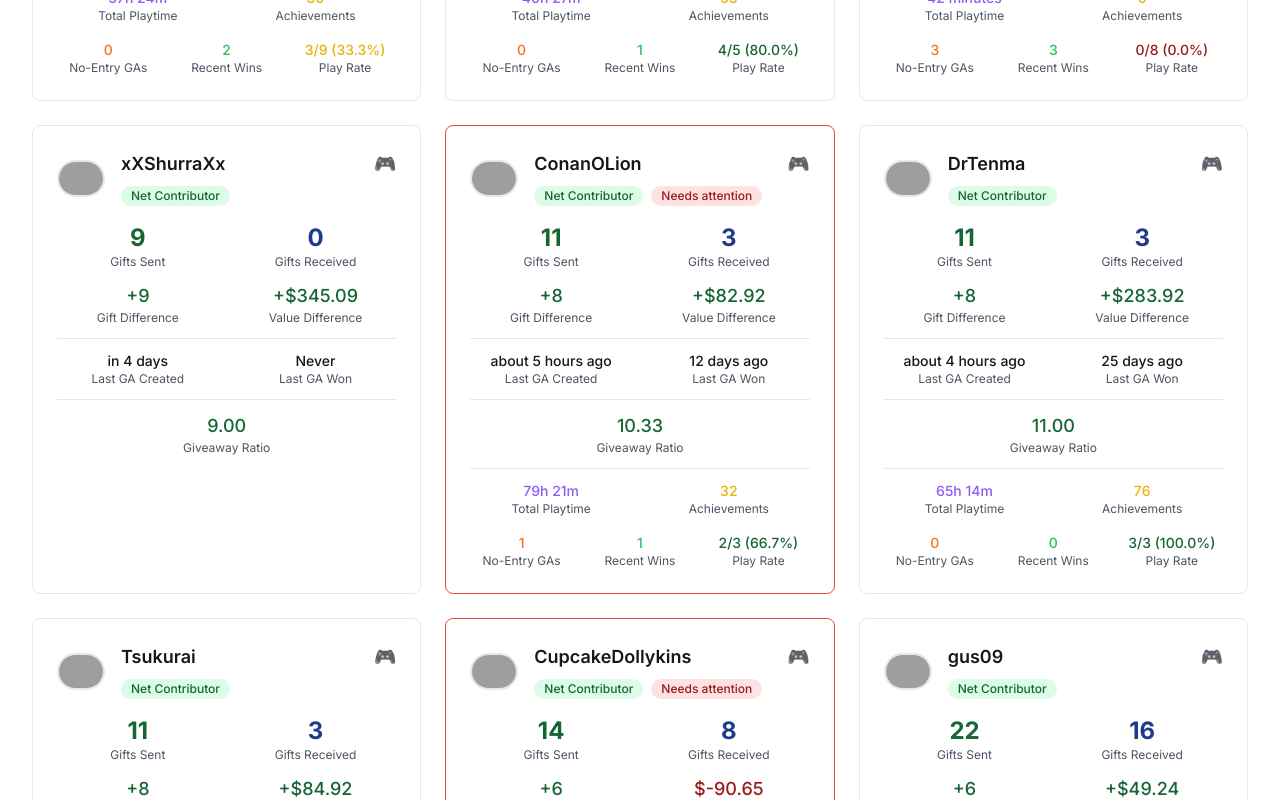
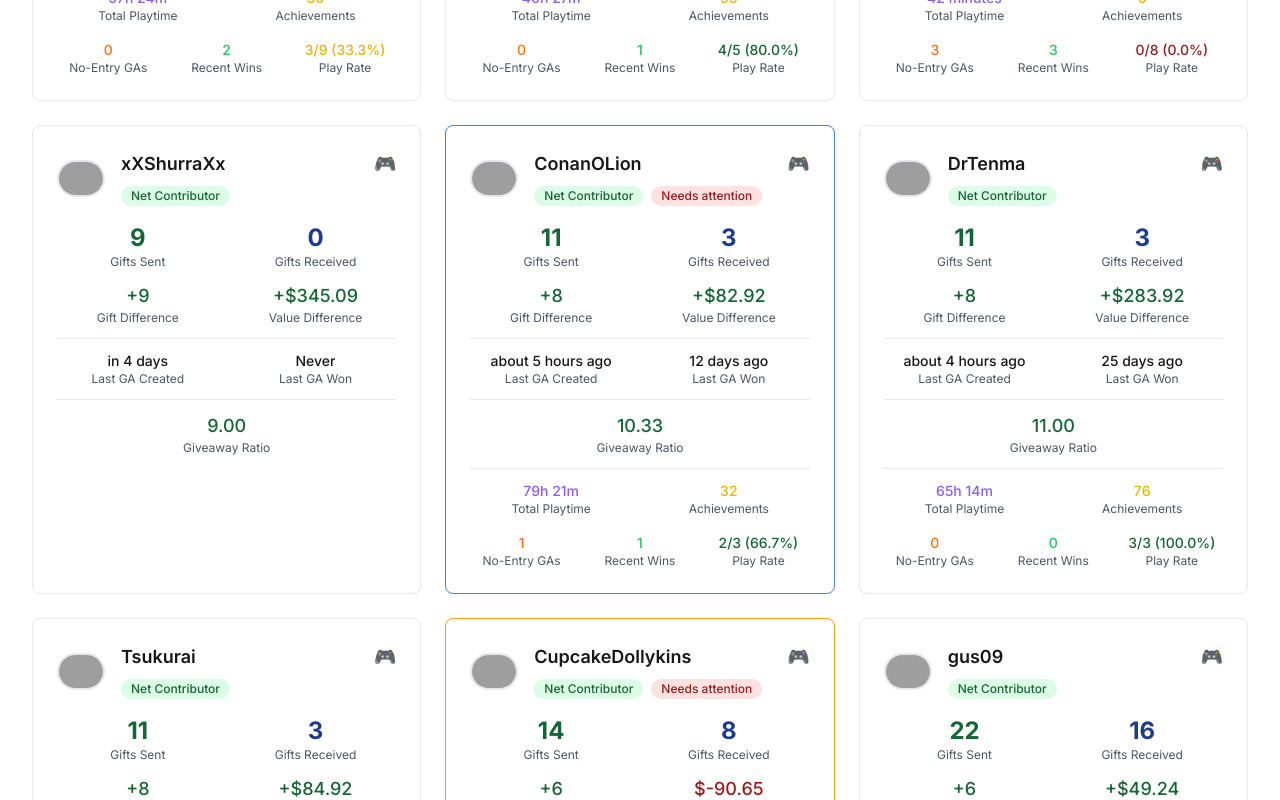
Before and after one commit to yannbf/sg-club, a Next.js app in the folder packages/website/: page /users in a window 1280 px wide. Shown: the part 1340-2140 px from the top of the page. Built offline with nearby package versions, Linux system fonts and the light colour scheme; grey boxes are pictures that could not be loaded.

Commit message:
add border colors

```diff
--- a/package.json
+++ b/package.json
@@ -7,7 +7,7 @@
     "run-all": "pnpm run --filter scraper run-all",
     "data": "pnpm run --filter scraper data",
     "generate-all-website-data": "pnpm run --filter scraper generate-all-website-data",
-    "website:dev": "pnpm run --filter website dev",
+    "dev": "pnpm run --filter website dev",
     "website:build": "pnpm run --filter website build",
     "website:serve": "pnpm run --filter website serve"
   },
--- a/packages/website/src/app/globals.css
+++ b/packages/website/src/app/globals.css
@@ -15,6 +15,9 @@
     --foreground: #171717;
     --card-background: #ffffff;
     --card-border: #e5e7eb;
+    --card-border-problem: #ef4444;
+    --card-border-warning: #f59e0b;
+    --card-border-info: #3b82f6;
     --muted: #6b7280;
     --muted-foreground: #4b5563;
 
@@ -49,6 +52,9 @@
       --foreground: #f3f4f6;
       --card-background: #1f2937;
       --card-border: #374151;
+      --card-border-problem: #ef4444;
+      --card-border-warning: #f59e0b;
+      --card-border-info: #3b82f6;
       --muted: #9ca3af;
       --muted-foreground: #d1d5db;
 
--- a/packages/website/src/app/users/[username]/UserDetailPageClient.tsx
+++ b/packages/website/src/app/users/[username]/UserDetailPageClient.tsx
@@ -26,11 +26,50 @@ interface Props {
   leavers: GiveawayLeaver[];
 }
 
-const warningToMessageMap: Record<string, string> = {
-  unplayed_required_play_giveaways: 'Has not played two or more required play giveaways',
-  required_plays_need_review: 'Has required play games which were played and need review',
-  illegal_entered_required_play_giveaways: 'Has entered required play giveaways while not having played 2 required play giveaways',
-  illegal_entered_any_giveaways: 'Has entered any giveaways while not having played 3 or more required play giveaways',
+type UserWarning = {
+  description: string
+  severity: 'problem' | 'warning' | 'info'
+}
+
+export const getWarningsSeverity = (warnings: string[]): 'problem' | 'warning' | 'info' => {
+  // return the highest severity of the warnings
+  let hasWarning = false
+  for (const warning of warnings) {
+    const warningSeverity = warningToMessageMap[warning].severity
+    if (warningSeverity === 'problem') {
+      return 'problem'
+    }
+
+    if (warningSeverity === 'warning') {
+      hasWarning = true
+    }
+  }
+
+  if (hasWarning) {
+    return 'warning'
+  }
+
+  return 'info'
+}
+
+
+const warningToMessageMap: Record<string, UserWarning> = {
+  unplayed_required_play_giveaways: {
+    description: 'Has not played two or more required play giveaways',
+    severity: 'warning',
+  },
+  required_plays_need_review: {
+    description: 'Has required play games which were played and need review',
+    severity: 'info',
+  },
+  illegal_entered_required_play_giveaways: {
+    description: 'Has entered required play giveaways while not having played 2 required play giveaways',
+    severity: 'problem',
+  },
+  illegal_entered_any_giveaways: {
+    description: 'Has entered any giveaways while not having played 3 or more required play giveaways',
+    severity: 'problem',
+  },
 }
 
 export default function UserDetailPageClient({ user, allUsers, giveaways, gameData, userEntries, lastUpdated, leavers }: Props) {
@@ -155,11 +194,11 @@ export default function UserDetailPageClient({ user, allUsers, giveaways, gameDa
       </div>
 
       {user.warnings?.length && (
-        <div className="bg-card-background rounded-lg border-red-500 border p-4">
+        <div className={`bg-card-background rounded-lg border-${getWarningsSeverity(user.warnings)} border p-4`}>
           <h3 className="text-sm font-semibold mb-3">⚠️ Needs attention</h3>
           <ul className="list-disc list-inside text-sm text-muted-foreground">
             {user.warnings.map((warning) => (
-              <li key={warning}>{warningToMessageMap[warning] ?? warning}</li>
+              <li key={warning}>{warningToMessageMap[warning].description ?? warning}</li>
             ))}
           </ul>
         </div>
--- a/packages/website/src/app/users/client.tsx
+++ b/packages/website/src/app/users/client.tsx
@@ -8,6 +8,7 @@ import Image from 'next/image'
 import FormattedDate from '@/components/FormattedDate'
 import { LastUpdated } from '@/components/LastUpdated'
 import { getUnplayedGamesStats, UnplayedGamesStats } from '@/components/UnplayedGamesStats'
+import { getWarningsSeverity } from './[username]/UserDetailPageClient'
 
 interface Props {
   users: User[]
@@ -253,9 +254,9 @@ export default function UsersClient({ users, lastUpdated }: Props) {
       {/* Users Grid */}
       <div className="grid grid-cols-1 md:grid-cols-2 lg:grid-cols-3 gap-6">
         {filteredAndSortedUsers.map((user) => {
-          const borderColor = user.warnings?.length ? 'border-error' : 'border-card-border'
+          const borderColor = user.warnings?.length ? `border-${getWarningsSeverity(user.warnings)}` : 'border-card-border'
           return (
-            <div key={user.username} className={`bg-card-background rounded-lg border-card-border border hover:shadow-lg transition-all duration-200 p-6 ${borderColor}`}>
+            <div key={user.username} className={`bg-card-background rounded-lg border hover:shadow-lg transition-all duration-200 p-6 ${borderColor}`}>
               <div className="flex items-center mb-4">
                 {user.avatar_url ? (
                   <Image
--- a/packages/website/tailwind.config.ts
+++ b/packages/website/tailwind.config.ts
@@ -40,6 +40,11 @@ const config: Config = {
         'warning-foreground': 'var(--warning-foreground)',
         'warning-light': 'var(--warning-light)',
       },
+      borderColor: {
+        problem: 'var(--card-border-problem)',
+        warning: 'var(--card-border-warning)',
+        info: 'var(--card-border-info)',
+      },
       keyframes: {
         'fade-in': {
           '0%': { opacity: '0' },
```
